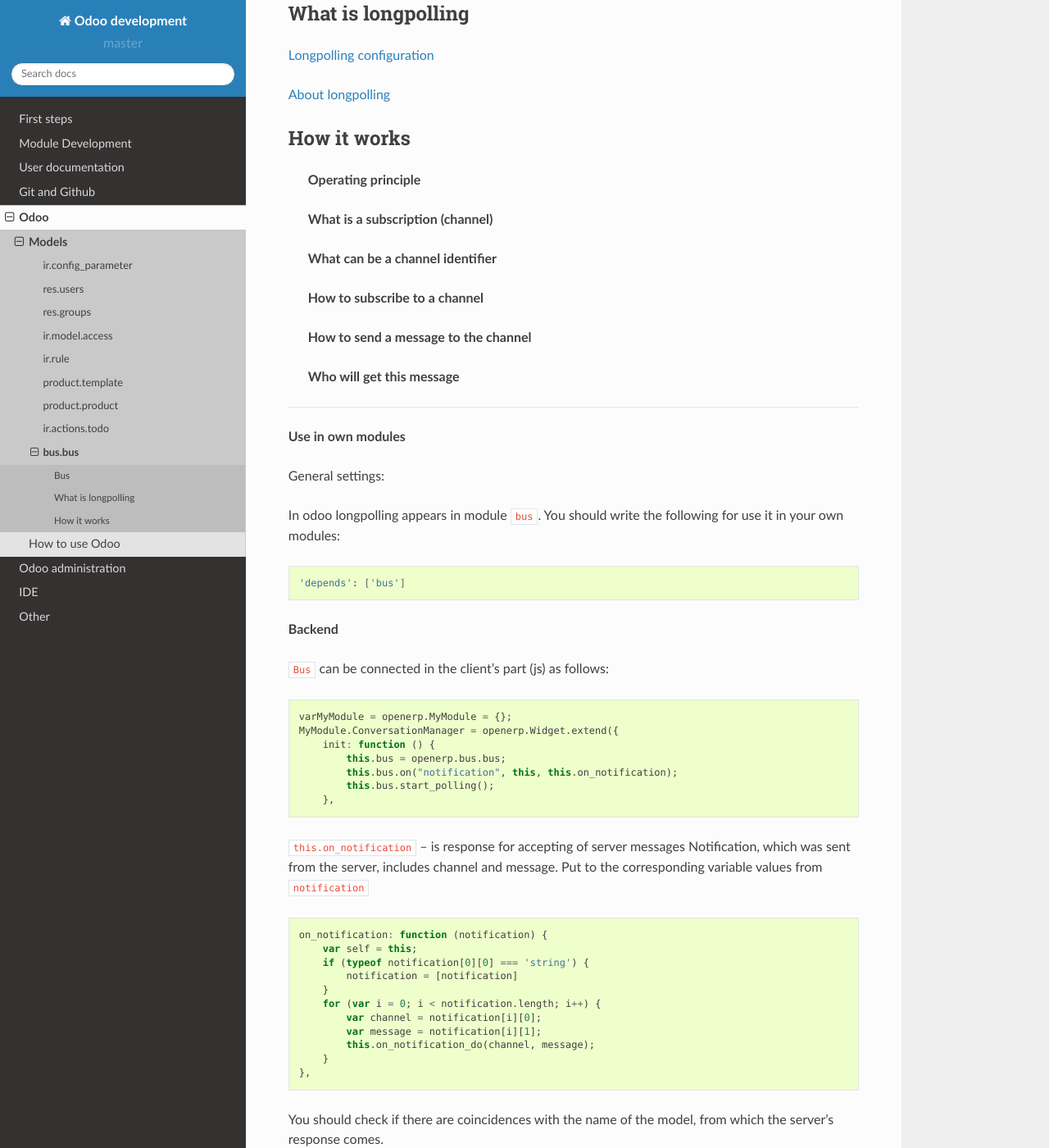
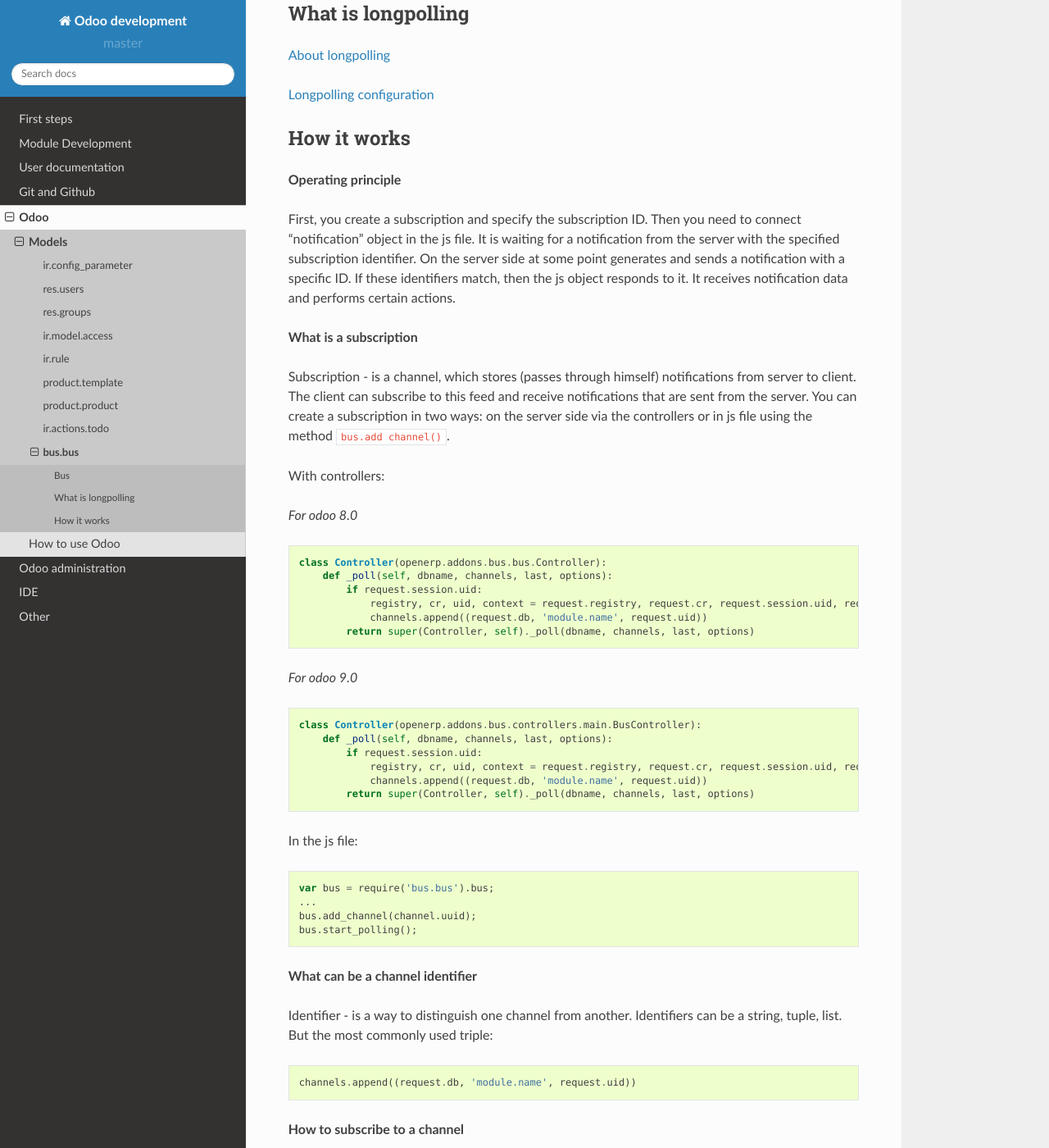
Before and after one commit to itpp-labs/odoo-development, a Sphinx documentation site: the page built from docs/odoo/models/bus.bus.rst, in a window 1280 px wide and 1400 px high, scrolled down 379 px. Shown: the whole window at 82% size. Built offline with Sphinx 7.4.7 and the Read the Docs theme 2.0.0, drawn with Linux system fonts in a browser that asks for light colours; pages that are not in the unit, such as notebooks, are missing from menus; some of the changed text lies outside the part shown.

Commit message:
[DOC] updated and extended bus.bus section

```diff
--- a/docs/odoo/models/bus.bus.rst
+++ b/docs/odoo/models/bus.bus.rst
@@ -16,45 +16,73 @@
 What is longpolling
 ===================
 
+`About longpolling <https://odoo-development.readthedocs.io/en/latest/admin/about_longpolling.html>`_
+
 `Longpolling configuration <https://odoo-development.readthedocs.io/en/latest/admin/longpolling.html>`_
-
-`About longpolling <https://odoo-development.readthedocs.io/en/latest/admin/about_longpolling.html>`_
 
 How it works
 ============
 
-    **Operating principle**
+**Operating principle**
 
-    **What is a subscription (channel)**
+First, you create a subscription and specify the subscription ID. Then you need to connect "notification" object in the js file. It is waiting for a notification from the server with the specified subscription identifier. On the server side at some point generates and sends a notification with a specific ID. If these identifiers match, then the js object responds to it. It receives notification data and performs certain actions.
 
-    **What can be a channel identifier**
+**What is a subscription**
 
-    **How to subscribe to a channel**
-
-    **How to send a message to the channel**
-
-    **Who will get this message**
-
-=====================================================================================================
-
-**Use in own modules**
-
-General settings:
-
-In odoo longpolling appears in module ``bus``.  You should write the following for use it in your own modules:
-
-.. code-block:: shell
-
-    'depends': ['bus']
-
-**Backend**
+Subscription - is a channel, which stores (passes through himself) notifications from server to client. The client can subscribe to this feed and receive notifications that are sent from the server. You can create a subscription in two ways: on the server side via the controllers or in js file using the method ``bus.add channel()``.
 
 
-``Bus`` can be  connected in the client’s part (js) as follows:
+With controllers:
+
+*For odoo 8.0*
+
+.. code-block:: py
+
+    class Controller(openerp.addons.bus.bus.Controller):
+        def _poll(self, dbname, channels, last, options):
+            if request.session.uid:
+                registry, cr, uid, context = request.registry, request.cr, request.session.uid, request.context
+                channels.append((request.db, 'module.name', request.uid))
+            return super(Controller, self)._poll(dbname, channels, last, options)
+
+
+*For odoo 9.0*
+
+.. code-block:: py
+
+    class Controller(openerp.addons.bus.controllers.main.BusController):
+        def _poll(self, dbname, channels, last, options):
+            if request.session.uid:
+                registry, cr, uid, context = request.registry, request.cr, request.session.uid, request.context
+                channels.append((request.db, 'module.name', request.uid))
+            return super(Controller, self)._poll(dbname, channels, last, options)
+
+In the js file:
 
 .. code-block:: js
 
-    varMyModule = openerp.MyModule = {};
+    var bus = require('bus.bus').bus;
+    ...
+    bus.add_channel(channel.uuid);
+    bus.start_polling();
+
+**What can be a channel identifier**
+
+Identifier - is a way to distinguish one channel from another. Identifiers can be a string, tuple, list. But the most commonly used triple:
+
+.. code-block:: py
+
+    channels.append((request.db, 'module.name', request.uid))
+
+**How to subscribe to a channel**
+
+To subscribe to the channel, the client must be connected as follows:
+
+*For odoo 8.0*
+
+.. code-block:: js
+
+    var MyModule = openerp.MyModule = {};
     MyModule.ConversationManager = openerp.Widget.extend({
         init: function () {
             this.bus = openerp.bus.bus;
@@ -62,33 +90,20 @@
             this.bus.start_polling();
         },
 
-``this.on_notification`` – is response for accepting of server messages
-Notification, which was sent from the server, includes channel and message.
-Put to the corresponding variable values from ``notification``
+*For odoo 9.0*
 
 .. code-block:: js
 
-    on_notification: function (notification) {
-        var self = this;
-        if (typeof notification[0][0] === 'string') {
-            notification = [notification]
-        }
-        for (var i = 0; i < notification.length; i++) {
-            var channel = notification[i][0];
-            var message = notification[i][1];
-            this.on_notification_do(channel, message);
-        }
-    },
+    var bus = require('bus.bus').bus;
+    ...
+    var MyModule.ConversationManager = Widget.extend({
+        init: function () {
+            bus.on("notification", this, this.on_notification);
+            bus.start_polling();
+        },
 
-You should check if there are coincidences with the name of the model, from which the server's response comes.
 
-If everything is good, write to ``this.received_message();`` the following:
-
-.. code-block:: js
-
-    on_notification_do: function (channel, message) {
-        // your process
-    }
+**How to send a message to the channel**
 
 You can send message to the server in separate widget.
 Create new widget and find ``session`` for requests (sending of message and the work of ``bus``). Create the object of widget, where ``bus`` connection and message processing are made.
@@ -119,17 +134,6 @@
 
     var my_module = new MyModule.Conversation(this);
 
-For the work in the server write the following:
-
-.. code-block:: py
-
-    class Controller(openerp.addons.bus.bus.Controller):
-        def _poll(self, dbname, channels, last, options):
-            if request.session.uid:
-                registry, cr, uid, context = request.registry, request.cr, request.session.uid, request.context
-                channels.append((request.db, 'module.name', request.uid))
-            return super(Controller, self)._poll(dbname, channels, last, options)
-
 The below function will intercept form the client the request ``/send/`` and will process this request:
 
 .. code-block:: py
@@ -152,4 +156,34 @@
             self.env['bus.bus'].sendmany(notifications)
         return 1
 
+**Who will get this message**
+
 After sending message , function ``this.on_notification`` accepts the message.
+
+``this.on_notification`` – is response for accepting of server messages
+Notification, which was sent from the server, includes channel and message.
+Put to the corresponding variable values from ``notification``
+
+.. code-block:: js
+
+    on_notification: function (notification) {
+        var self = this;
+        if (typeof notification[0][0] === 'string') {
+            notification = [notification]
+        }
+        for (var i = 0; i < notification.length; i++) {
+            var channel = notification[i][0];
+            var message = notification[i][1];
+            this.on_notification_do(channel, message);
+        }
+    },
+
+You should check if there are coincidences with the name of the model, from which the server's response comes.
+
+If everything is good, write your process in the on_notification_do():
+
+.. code-block:: js
+
+    on_notification_do: function (channel, message) {
+        // your process
+    }
```
